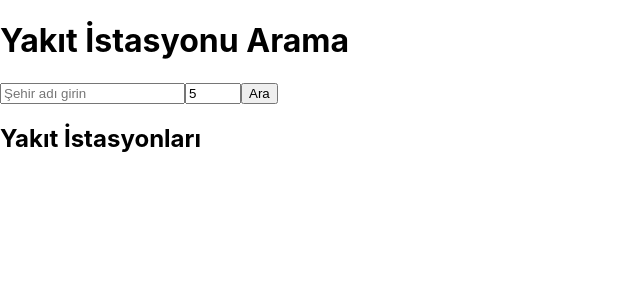
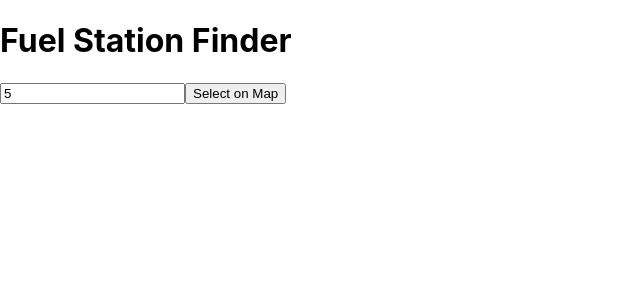
Before and after one commit to enversaglam/fuel-price-app, a React (Create React App) app: page / in a window 1280 px wide. Shown: the top 300 px of the page, without its empty margins (0-640 px from the left). Built offline with nearby package versions, Linux system fonts and the light colour scheme.

Commit message:
Implement map-based search for fuel stations and add modal for station details

```diff
--- a/src/App.js
+++ b/src/App.js
@@ -25,130 +25,66 @@ function App() {
 export default App;
  */
 import React, { useState } from 'react';
-import { searchByCity, fetchStationDetails } from './services/api';
+import Modal from './components/Modal';
+import MapPicker from './components/MapPicker';
+import { searchFuelStations } from './services/api';
 
 const App = () => {
-  const [cityQuery, setCityQuery] = useState('');
-  const [radius, setRadius] = useState(5); // Varsayılan radius
   const [stations, setStations] = useState([]);
-  const [selectedStation, setSelectedStation] = useState(null);
-  const [loading, setLoading] = useState(false);
-  const [error, setError] = useState('');
+  const [radius, setRadius] = useState(5);
+  const [modalStation, setModalStation] = useState(null);
+  const [mapMode, setMapMode] = useState(false);
 
-  const API_KEY = 'a14a2e07-973a-729f-dd9a-06e0a63493ca';
-
-  const handleSearch = async () => {
-    setLoading(true);
-    setError('');
-    setStations([]);
-    setSelectedStation(null);
-
+  const fetchStationsByLocation = async (lat, lng) => {
     try {
-      const results = await searchByCity({ cityQuery, radius, apiKey: API_KEY });
-      setStations(results);
-    } catch (err) {
-      setError(err.message);
-    } finally {
-      setLoading(false);
+      const data = await searchFuelStations({ lat, lng, radius });
+      setStations(data);
+    } catch (error) {
+      console.error('Error fetching stations:', error);
     }
-  };
-
-  const handleStationClick = async (stationId) => {
-    setLoading(true);
-    setError('');
-
-    try {
-      const details = await fetchStationDetails(stationId, API_KEY);
-      setSelectedStation(details);
-    } catch (err) {
-      setError(err.message);
-    } finally {
-      setLoading(false);
-    }
-  };
-
-  const closeModal = () => {
-    setSelectedStation(null);
   };
 
   return (
     <div className="App">
-      <h1>Yakıt İstasyonu Arama</h1>
+      <h1>Fuel Station Finder</h1>
+
+      {mapMode ? (
+        <div>
+          <button onClick={() => setMapMode(false)}>Switch to Search</button>
+          <MapPicker onLocationSelect={(lat, lng) => fetchStationsByLocation(lat, lng)} />
+        </div>
+      ) : (
+        <div>
+          <input
+            type="number"
+            value={radius}
+            onChange={(e) => setRadius(e.target.value)}
+            placeholder="Enter radius (km)"
+          />
+          <button onClick={() => setMapMode(true)}>Select on Map</button>
+        </div>
+      )}
 
       <div>
-        <input
-          type="text"
-          placeholder="Şehir adı girin"
-          value={cityQuery}
-          onChange={(e) => setCityQuery(e.target.value)}
-        />
-        <input
-          type="number"
-          placeholder="Yarıçap (km)"
-          value={radius}
-          onChange={(e) => setRadius(e.target.value)}
-          min="1"
-          max="25"
-        />
-        <button onClick={handleSearch} disabled={loading}>
-          Ara
-        </button>
+        {stations.map(station => (
+          <div key={station.id} onClick={() => setModalStation(station)}>
+            <h2>{station.name}</h2>
+            <p>{station.place}</p>
+          </div>
+        ))}
       </div>
 
-      {loading && <p>Yükleniyor...</p>}
-
-      {error && <p style={{ color: 'red' }}>{error}</p>}
-
-      <div>
-        <h2>Yakıt İstasyonları</h2>
-        <ul>
-          {stations.map((station) => (
-            <li key={station.id}>
-              {station.name} ({station.brand}) - {station.dist} km
-              <button onClick={() => handleStationClick(station.id)}>
-                Detaylar
-              </button>
-            </li>
-          ))}
-        </ul>
-      </div>
-
-      {selectedStation && (
-        <div className="modal" style={modalStyles.overlay}>
-          <div style={modalStyles.content}>
-            <h2>{selectedStation.name} Detayları</h2>
-            <p>Adres: {selectedStation.street}, {selectedStation.place}</p>
-            <p>Benzin (E5): {selectedStation.e5 || 'Bilgi yok'}</p>
-            <p>Benzin (E10): {selectedStation.e10 || 'Bilgi yok'}</p>
-            <p>Dizel: {selectedStation.diesel || 'Bilgi yok'}</p>
-            <p>Açık mı? {selectedStation.isOpen ? 'Evet' : 'Hayır'}</p>
-            <button onClick={closeModal}>Kapat</button>
-          </div>
-        </div>
+      {modalStation && (
+        <Modal onClose={() => setModalStation(null)}>
+          <h2>{modalStation.name}</h2>
+          <p>{modalStation.street}, {modalStation.place}</p>
+          <p>Diesel: {modalStation.diesel}€</p>
+          <p>E5: {modalStation.e5}€</p>
+          <p>E10: {modalStation.e10}€</p>
+        </Modal>
       )}
     </div>
   );
 };
 
-const modalStyles = {
-  overlay: {
-    position: 'fixed',
-    top: 0,
-    left: 0,
-    right: 0,
-    bottom: 0,
-    backgroundColor: 'rgba(0, 0, 0, 0.75)',
-    display: 'flex',
-    alignItems: 'center',
-    justifyContent: 'center',
-  },
-  content: {
-    background: 'white',
-    padding: '20px',
-    borderRadius: '8px',
-    maxWidth: '500px',
-    width: '100%',
-  },
-};
-
 export default App;
--- /dev/null
+++ b/src/Modal.css
@@ -0,0 +1,32 @@
+.modal-overlay {
+  position: fixed;
+  top: 0;
+  left: 0;
+  width: 100%;
+  height: 100%;
+  background: rgba(0, 0, 0, 0.5);
+  display: flex;
+  justify-content: center;
+  align-items: center;
+  z-index: 1000;
+}
+
+.modal-content {
+  background: white;
+  padding: 20px;
+  border-radius: 8px;
+  max-width: 500px;
+  width: 90%;
+  box-shadow: 0 4px 10px rgba(0, 0, 0, 0.3);
+  position: relative;
+}
+
+.modal-close {
+  position: absolute;
+  top: 10px;
+  right: 10px;
+  background: transparent;
+  border: none;
+  font-size: 20px;
+  cursor: pointer;
+}
--- /dev/null
+++ b/src/components/MapPicker.js
@@ -0,0 +1,36 @@
+import React, { useState } from 'react';
+import { MapContainer, TileLayer, Marker, useMapEvents } from 'react-leaflet';
+import 'leaflet/dist/leaflet.css';
+
+const MapPicker = ({ onLocationSelect }) => {
+  const [position, setPosition] = useState([52.52, 13.405]); // Varsayılan olarak Berlin
+
+  const LocationMarker = () => {
+    useMapEvents({
+      click(e) {
+        const { lat, lng } = e.latlng;
+        setPosition([lat, lng]);
+        onLocationSelect(lat, lng);
+      },
+    });
+
+    return position ? <Marker position={position} /> : null;
+  };
+
+  return (
+    <MapContainer
+      center={position}
+      zoom={13}
+      style={{ height: "400px", width: "100%" }}
+    >
+      <TileLayer
+        url="https://{s}.tile.openstreetmap.org/{z}/{x}/{y}.png"
+        attribution="&copy; <a href='https://www.openstreetmap.org/copyright'>OpenStreetMap</a> contributors"
+      />
+      <LocationMarker />
+    </MapContainer>
+  );
+
+};
+
+export default MapPicker;
--- /dev/null
+++ b/src/components/Modal.js
@@ -0,0 +1,17 @@
+import React from 'react';
+import '../Modal.css';
+
+const Modal = ({ children, onClose }) => {
+  return (
+    <div className="modal-overlay" onClick={onClose}>
+      <div className="modal-content" onClick={(e) => e.stopPropagation()}>
+        <button className="modal-close" onClick={onClose}>
+          &times;
+        </button>
+        {children}
+      </div>
+    </div>
+  );
+};
+
+export default Modal;
--- a/src/services/api.js
+++ b/src/services/api.js
@@ -43,6 +43,25 @@ export const searchByCity = async ({ cityQuery, radius = 10, fuelType = 'all', a
   }
 };
 
+// Search fuel stations by coordinates
+export const searchFuelStations = async ({ lat, lng, radius }) => {
+  try {
+    const response = await axios.get(`${API_BASE_URL}/stations`, {
+      params: {
+        lat,
+        lng,
+        radius,
+        apikey: API_KEY,
+      },
+    });
+
+    return response.data.stations; // API yanıtındaki istasyonlar
+  } catch (error) {
+    console.error('API error:', error);
+    throw new Error('Failed to fetch fuel stations');
+  }
+};
+
 // Fetch station details by ID
 export const fetchStationDetails = async (stationId, apiKey) => {
   try {
```
